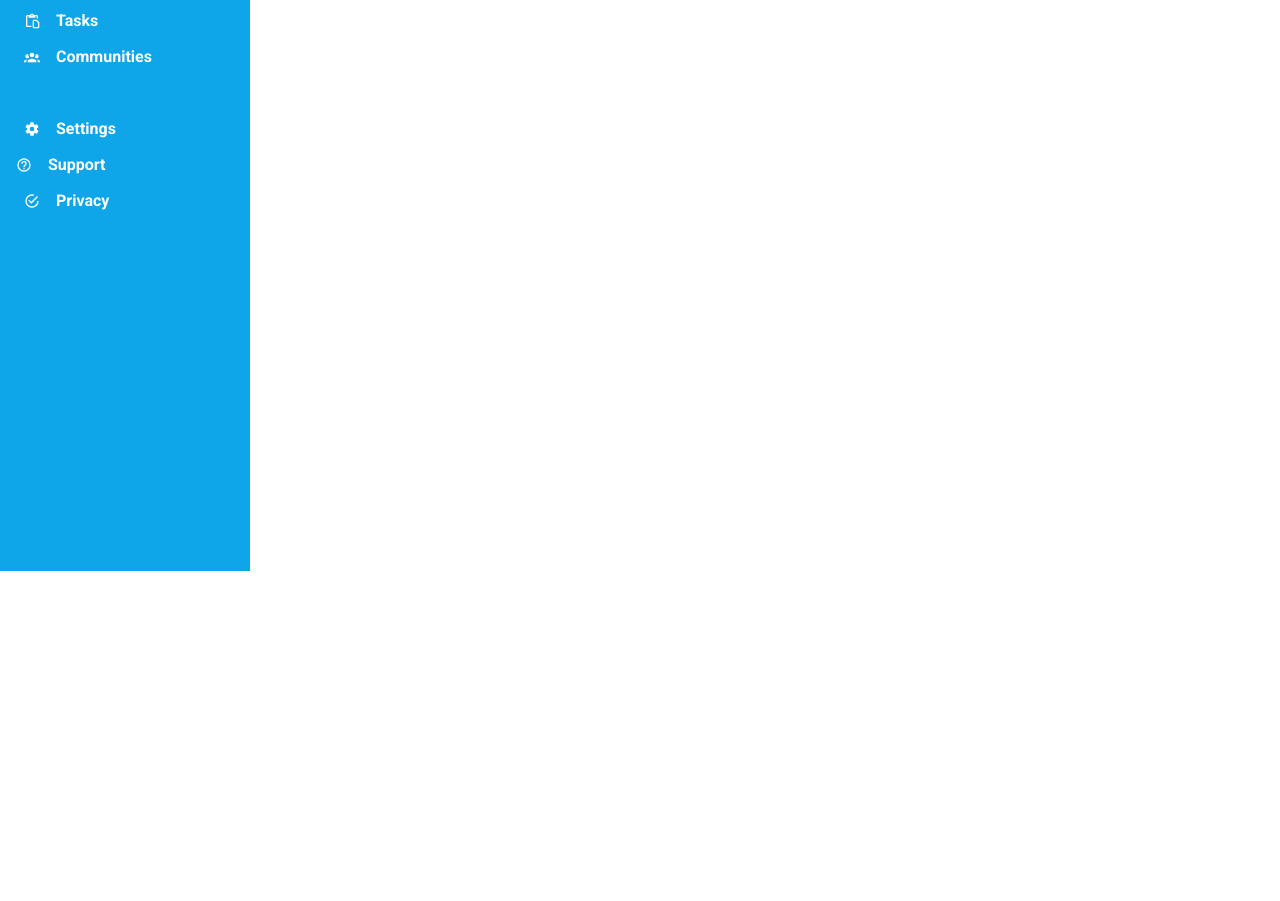
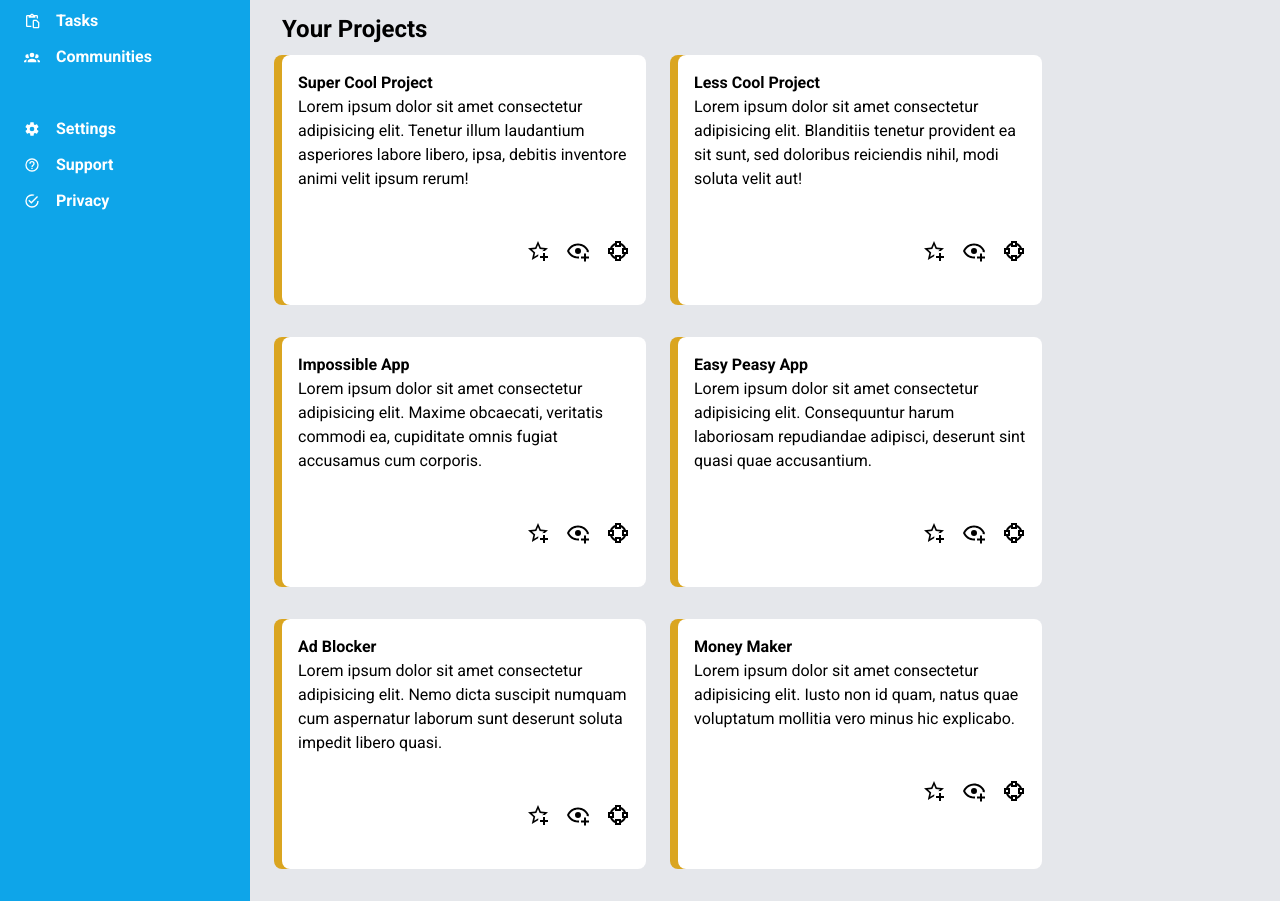
Before and after one commit to ShivanK3397/Admin-Dashboard, a plain HTML site: page index.html in a window 1280 px wide. Shown: the part 229-1130 px from the top of the page. Before the commit the page ends 800 px from the top, so only its background shows below. Drawn offline with Linux system fonts and the light colour scheme.

Commit message:
finished the cards part

```diff
--- a/index.html
+++ b/index.html
@@ -54,7 +54,7 @@
             <p>Settings</p>
 
         </div>
-        <div>
+        <div class="sidebar-item">
             <img src="images/help-circle-outline.svg" alt="question mark">
             <p>Support</p>
 
@@ -65,6 +65,7 @@
         </div>
     </div>
 
+    <section>
         <header>
             <div class="search">
                 <img src="images/magnify.svg" alt="magnifying glass">
@@ -88,6 +89,68 @@
                 <button>Share</button>
             </div>
         </header>
+        <section class="grid-container">
+            <p class="main-message">Your Projects</p>
+            <div class="grid">
+                <div class="card">
+                    <p><strong>Super Cool Project</strong></p>
+                    <p>Lorem ipsum dolor sit amet consectetur adipisicing elit. Tenetur illum laudantium asperiores labore libero, ipsa, debitis inventore animi velit ipsum rerum!</p>
+                    <div class="image-container">
+                        <img src="images/star-plus-outline.svg" alt="star">
+                        <img src="images/eye-plus-outline.svg" alt="eye">
+                        <img src="images/vector-circle.svg" alt="circle">
+                    </div>
+                </div>
+                <div class="card">
+                    <p><strong>Less Cool Project</strong></p>
+                    <p>Lorem ipsum dolor sit amet consectetur adipisicing elit. Blanditiis tenetur provident ea sit sunt, sed doloribus reiciendis nihil, modi soluta velit aut!</p>
+                    <div class="image-container">
+                        <img src="images/star-plus-outline.svg" alt="star">
+                        <img src="images/eye-plus-outline.svg" alt="eye">
+                        <img src="images/vector-circle.svg" alt="circle">
+                    </div>
+                </div>
+                <div class="card">
+                    <p><strong>Impossible App</strong></p>
+                    <p>Lorem ipsum dolor sit amet consectetur adipisicing elit. Maxime obcaecati, veritatis commodi ea, cupiditate omnis fugiat accusamus cum corporis.</p>
+                    <div class="image-container">
+                        <img src="images/star-plus-outline.svg" alt="star">
+                        <img src="images/eye-plus-outline.svg" alt="eye">
+                        <img src="images/vector-circle.svg" alt="circle">
+                    </div>
+                </div>
+                <div class="card">
+                    <p><strong>Easy Peasy App</strong></p>
+                    <p>Lorem ipsum dolor sit amet consectetur adipisicing elit. Consequuntur harum laboriosam repudiandae adipisci, deserunt sint quasi quae accusantium.</p>
+                    <div class="image-container">
+                        <img src="images/star-plus-outline.svg" alt="star">
+                        <img src="images/eye-plus-outline.svg" alt="eye">
+                        <img src="images/vector-circle.svg" alt="circle">
+                    </div>
+                </div>
+                <div class="card">
+                    <p><strong>Ad Blocker</strong></p>
+                    <p>Lorem ipsum dolor sit amet consectetur adipisicing elit. Nemo dicta suscipit numquam cum aspernatur laborum sunt deserunt soluta impedit libero quasi.</p>
+                    <div class="image-container">
+                        <img src="images/star-plus-outline.svg" alt="star">
+                        <img src="images/eye-plus-outline.svg" alt="eye">
+                        <img src="images/vector-circle.svg" alt="circle">
+                    </div>
+                </div>
+                <div class="card">
+                    <p><strong>Money Maker</strong></p>
+                    <p>Lorem ipsum dolor sit amet consectetur adipisicing elit. Iusto non id quam, natus quae voluptatum mollitia vero minus hic explicabo.</p>
+                    <div class="image-container">
+                        <img src="images/star-plus-outline.svg" alt="star">
+                        <img src="images/eye-plus-outline.svg" alt="eye">
+                        <img src="images/vector-circle.svg" alt="circle">
+                    </div>
+                </div>
+            </div>
+        </section>
+        <section>
 
+        </section>
+    </section>
 </body>
 </html>
--- a/styles.css
+++ b/styles.css
@@ -18,9 +18,9 @@
 body {
   line-height: 1.5;
   -webkit-font-smoothing: antialiased;
-  height: 100vh;
   display: flex;
   font-family: Roboto, sans-serif;
+  background-color: #e5e7eb;
 
 }
 /*
@@ -68,9 +68,10 @@ p, h1, h2, h3, h4, h5, h6 {
     padding: 16px;
     display: grid;
     grid-template-rows: repeat(12,36px);
-    height: 100%;
+    min-height: 100vh;
     width: 250px;
     min-width: 250px;
+
 
 
 
@@ -99,7 +100,9 @@ header{
     grid-template-rows: 48px 48px;
     padding: 32px;
     height: max-content;
-    box-shadow: 6px 0px 8px #6b7280;
+    background-color: #ffffff;
+    position: relative;
+    box-shadow: 0px 5px 8px rgb(120 120 120 /40%);
 
 }
 
@@ -160,3 +163,41 @@ button{
     font-weight: bold;
     border: none;
 }
+
+.card{
+    height:250px;
+    background-color: #ffffff;
+    border-radius: 8px;
+    padding: 16px 16px 32px 16px;
+    box-shadow: -8px 0px goldenrod;
+}
+
+.grid{
+    display: grid;
+    grid-template-columns: repeat(auto-fit,minmax(250px,1fr));
+    gap:32px
+}
+
+.grid-container{
+    background-color: #e5e7eb;
+    width:max(800px,80%);
+    padding: 32px;
+    height: auto;
+}
+
+.main-message{
+    margin-bottom: 8px;
+    font-weight: bold;
+    font-size: 1.5rem;
+}
+
+.image-container{
+    display: flex;
+    justify-content: end;
+    margin-top: 48px;
+    gap: 16px;
+}
+.card img{
+    width: 1.5rem;
+    height: 1.5rem;
+}
```
Also changed, not shown: images/eye-plus-outline.svg (added), images/star-plus-outline.svg (added), images/vector-circle.svg (added). Lines whose indentation alone changed are shown as unchanged.
